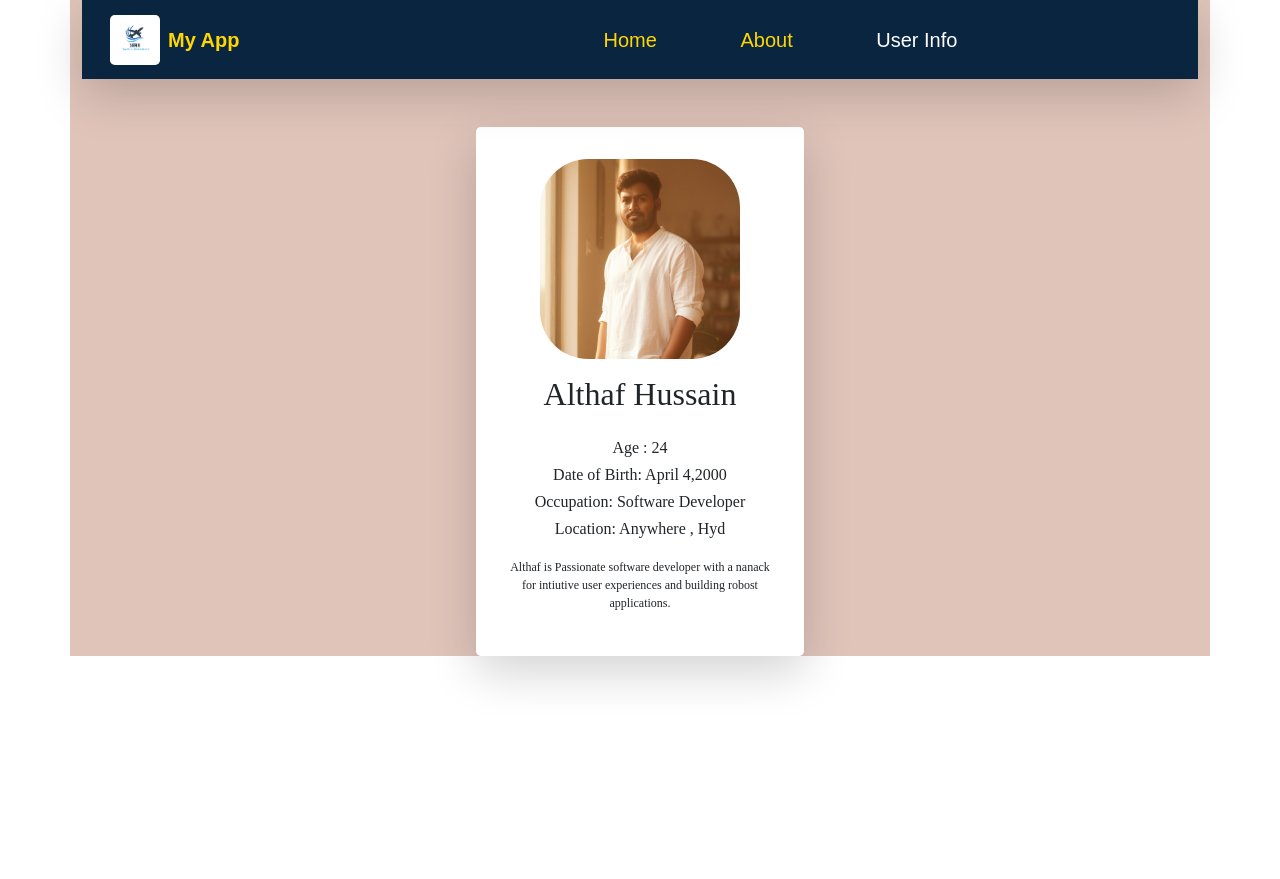
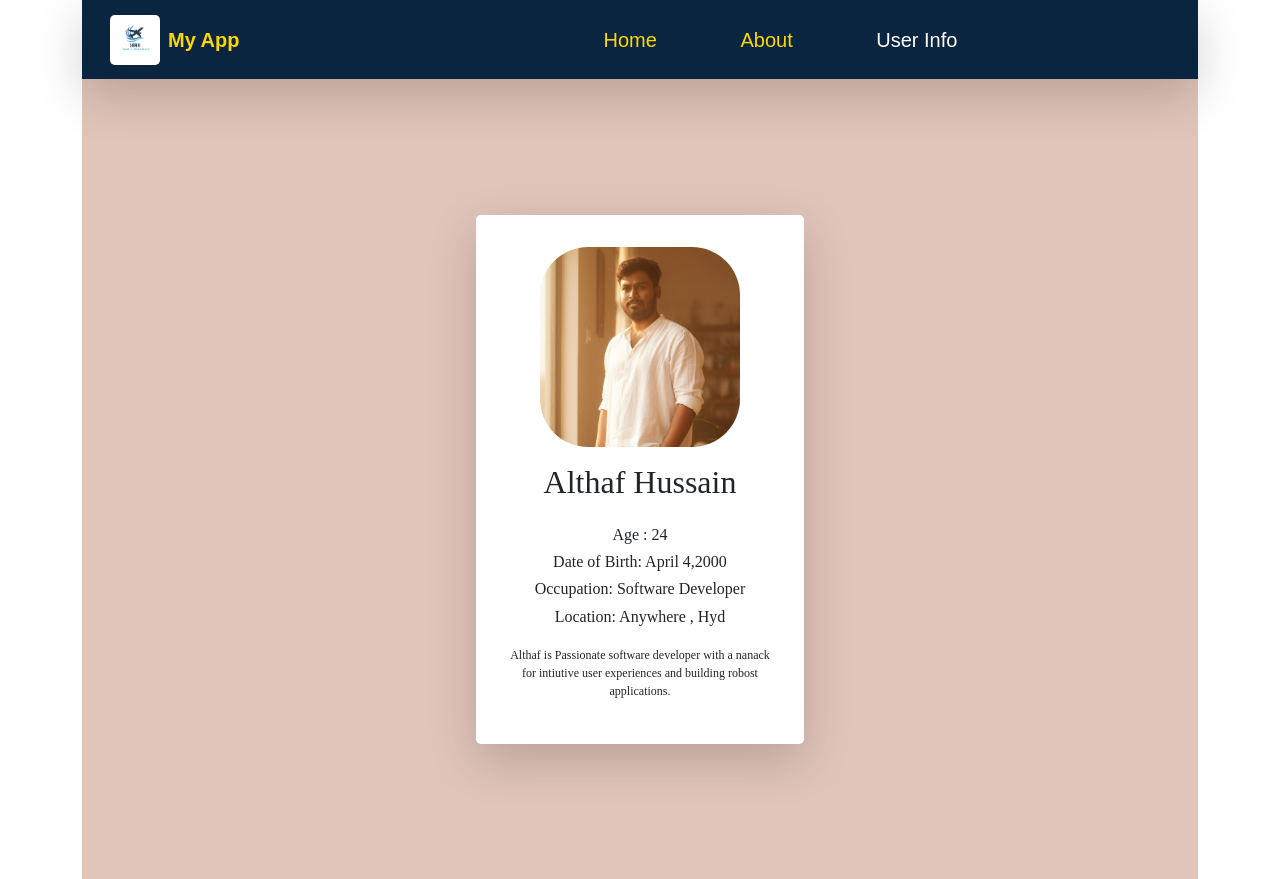
Before and after one commit to Hussain-0408/react-router-assignment, a React (Create React App) app: page /Users in a window 1280 px wide. Before the commit the page ends 800 px from the top, so only its background shows below. Built offline with nearby package versions, Linux system fonts and the light colour scheme.

Commit message:
update  ui

```diff
--- a/src/App.css
+++ b/src/App.css
@@ -8,8 +8,8 @@
 }
 .App-container{
   /* width: 100vw;
-  height: 100vh; */
-  background-color: #e0c4ba;
+  height: 100vh;
+  background-color: #e0c4ba; */
   font-family: "var(--bs-body-font-family)";
 
 }
--- a/src/components/About.js
+++ b/src/components/About.js
@@ -29,7 +29,7 @@ function About() {
             </div>
           </div>
           <div className="col-md-6 text-center ">
-            <img src={img9} alt="about" className="w-75 img-fluid rounded shadow-lg" />
+            <img src={img9} alt="about" className="w-100 img-fluid rounded shadow-lg" />
           </div>
         </div>
       </div>
@@ -37,7 +37,7 @@ function About() {
        <div className=" my-3">
         <div className="row align-items-center g-4">
           <div className="col-md-6 text-center">
-            <img src={img10} alt="about" className="w-75 img-fluid rounded shadow-lg" />
+            <img src={img10} alt="about" className="w-100 img-fluid rounded shadow-lg" />
           </div>
           <div className="col-md-6">
             <div className="p-3 ">
--- a/src/components/Users.js
+++ b/src/components/Users.js
@@ -15,8 +15,8 @@ function Users() {
   ]
 
   return (
-    <div className='user-container container  w-100 h-100 ' >
-      <div className='user-childcontainer mt-5   d-flex w-100 h-100 align-items-center justify-content-center ' >
+    <div className='user-container container  ' >
+      <div className='user-childcontainer  d-flex w-100 h-100 align-items-center justify-content-center ' >
         <div className=' user-childcontainer1   shadow-lg  bg-white flex-column rounded-3 p-4 d-flex align-items-center '>
 
           <div className='user-image w-100 mt-0  text-center p-2  rounded-2'>
--- a/src/index.css
+++ b/src/index.css
@@ -5,6 +5,7 @@ body {
     sans-serif;
   -webkit-font-smoothing: antialiased;
   -moz-osx-font-smoothing: grayscale;
+  height: 100vh;
 }
 
 code {
--- a/src/styles/About.css
+++ b/src/styles/About.css
@@ -1,5 +1,5 @@
 .about-container{
-
+     background-color: #e0c4ba;
     height: 100vh;
 }
 .image-container img{
--- a/src/styles/Users.css
+++ b/src/styles/Users.css
@@ -4,6 +4,7 @@
 }
 .user-container{
     height: 100vh;
+     background-color: #e0c4ba;
 }
 .user-image img{
     width: 200px;
```
